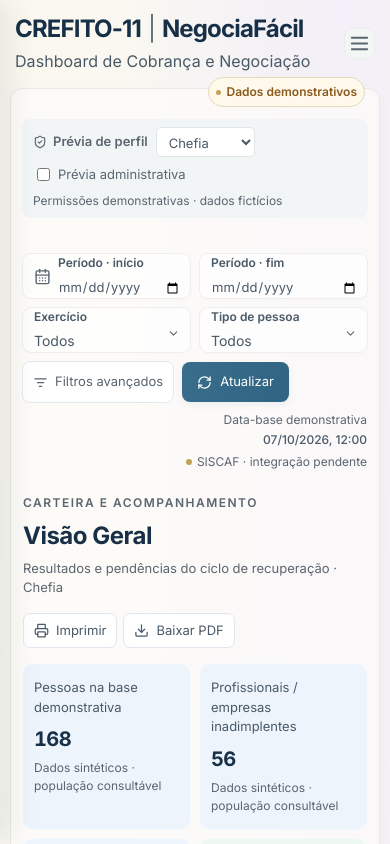
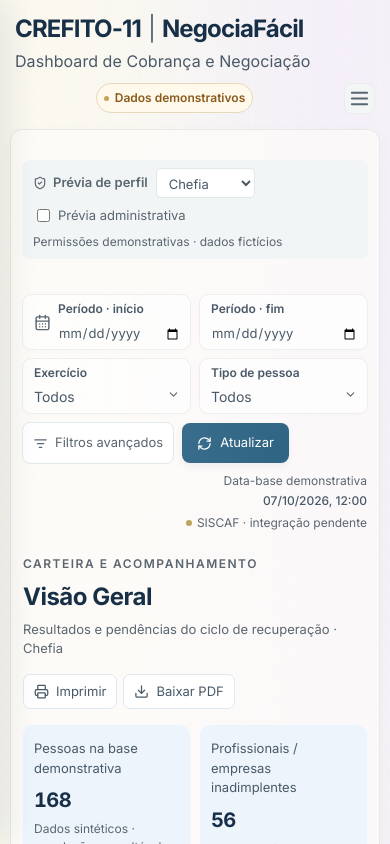
Before and after one commit to Denny-archer/negociafacil-web, a React (Vite) app: page / in a window 390 px wide. Shown: the top 844 px of the page. Built offline with nearby package versions, Linux system fonts and the light colour scheme.

Commit message:
style(design): layout sem sobreposição nem estouro com fonte a 125%

```diff
--- a/src/app-workspace.css
+++ b/src/app-workspace.css
@@ -284,6 +284,7 @@
   gap: 8px;
 }
 .attention-item {
+  min-width: 0;
   display: flex;
   align-items: center;
   text-align: left;
@@ -295,6 +296,8 @@
 }
 .attention-item > span {
   flex: 1;
+  min-width: 0;
+  overflow-wrap: break-word;
   font-size: var(--fs-xs);
   color: var(--text-muted);
   line-height: var(--lh-body);
@@ -480,7 +483,7 @@
     gap: 8px;
   }
   .attention-grid {
-    grid-template-columns: 1fr 1fr;
+    grid-template-columns: repeat(auto-fit, minmax(min(10rem, 100%), 1fr));
   }
   .attention-item {
     padding: 12px 10px;
--- a/src/components/Charts.tsx
+++ b/src/components/Charts.tsx
@@ -85,7 +85,7 @@ export function ComboChart({ data, mode, onSelect, firstSeriesLabel, singleSerie
   }));
   const hasData = values.some((point) => point.first > 0 || point.second > 0 || point.rate > 0);
   const height = money ? 130 : 150;
-  const left = money ? 70 : 52;
+  const left = money ? 80 : 52;
   const right = 40;
   const top = 12;
   const bottom = 28;
--- a/src/styles.css
+++ b/src/styles.css
@@ -201,7 +201,7 @@ button:hover {
   position: relative;
 }
 .sidebar {
-  width: 145px;
+  width: max(145px, 9.5rem);
   flex-shrink: 0;
   display: flex;
   flex-direction: column;
@@ -277,6 +277,7 @@ button:hover {
   font-size: var(--fs-md);
   font-weight: var(--fw-bold);
   letter-spacing: -0.5px;
+  white-space: nowrap;
 }
 .brand-mark span {
   font-size: var(--fs-2xs);
@@ -298,7 +299,8 @@ button:hover {
   padding-top: 11px;
   color: var(--text-muted);
   font-size: var(--fs-2xs);
-  white-space: nowrap;
+  min-width: 0;
+  overflow-wrap: anywhere;
 }
 .main-content {
   flex: 1;
@@ -308,6 +310,7 @@ button:hover {
 /* Filtros e atualização */
 .filters-bar {
   display: flex;
+  flex-wrap: wrap;
   gap: 10px;
   align-items: center;
   margin-bottom: 13px;
@@ -323,7 +326,7 @@ button:hover {
   box-shadow: 0 2px 4px #334e3f03;
   background: #ffffffb3;
   position: relative;
-  height: 44px;
+  min-height: 44px;
   padding: 5px 12px;
   gap: 10px;
   color: var(--text-muted);
@@ -346,7 +349,7 @@ button:hover {
   appearance: none;
   width: 100%;
   font-size: var(--fs-xs);
-  height: 17px;
+  min-height: 17px;
   padding: 0 14px 0 0;
   cursor: pointer;
   outline-offset: 6px;
@@ -1687,11 +1690,7 @@ button:hover {
     margin-top: 5px;
   }
   .demo-badge {
-    position: absolute;
-    top: 77px;
-    right: 25px;
-    font-size: var(--fs-2xs);
-    z-index: 2;
+    font-size: var(--fs-2xs);
     padding: 5px 7px;
   }
   .mobile-toggle {
@@ -1766,7 +1765,7 @@ button:hover {
   }
   .filter-control {
     flex-basis: 40%;
-    height: 46px;
+    min-height: 46px;
     max-width: none;
     padding-left: 11px;
   }
@@ -1775,7 +1774,7 @@ button:hover {
   }
   .filter-control select {
     font-size: var(--fs-sm);
-    height: 18px;
+    min-height: 18px;
   }
   .period-filter {
     max-width: none;
```
